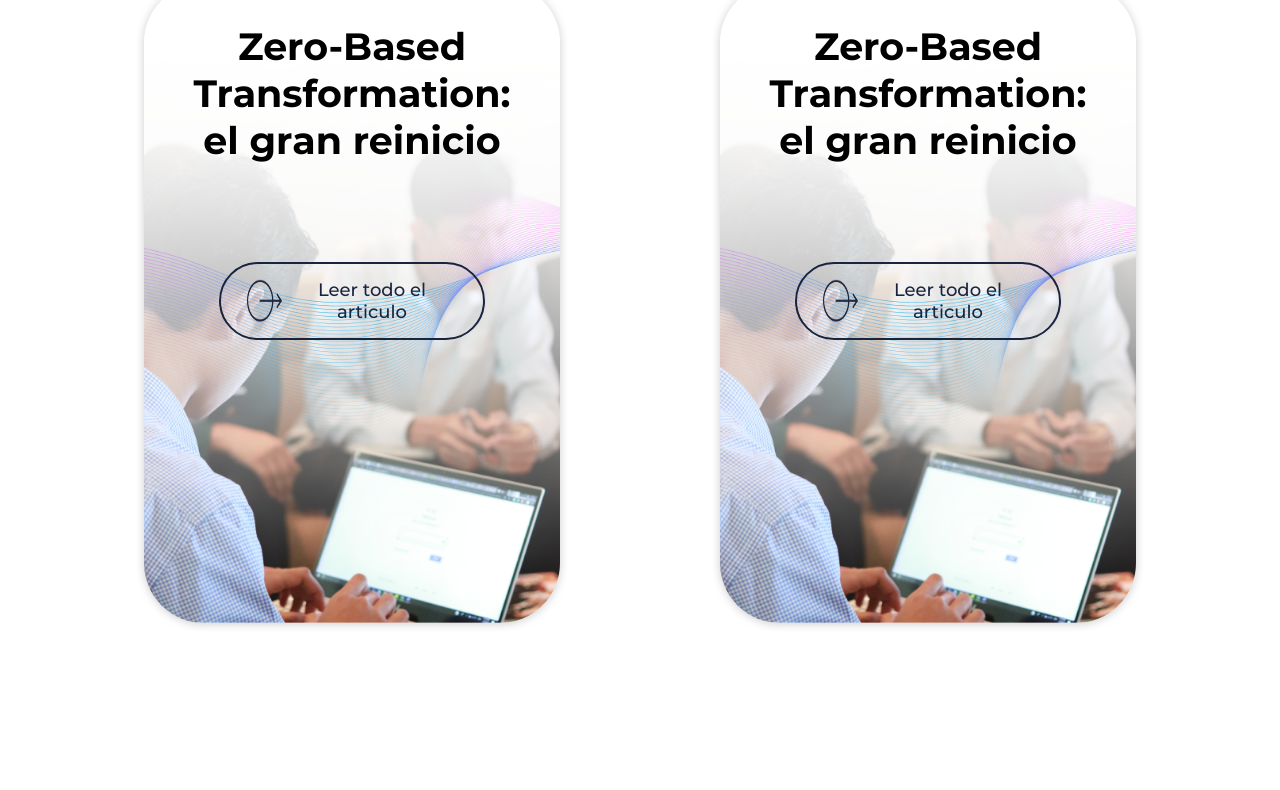
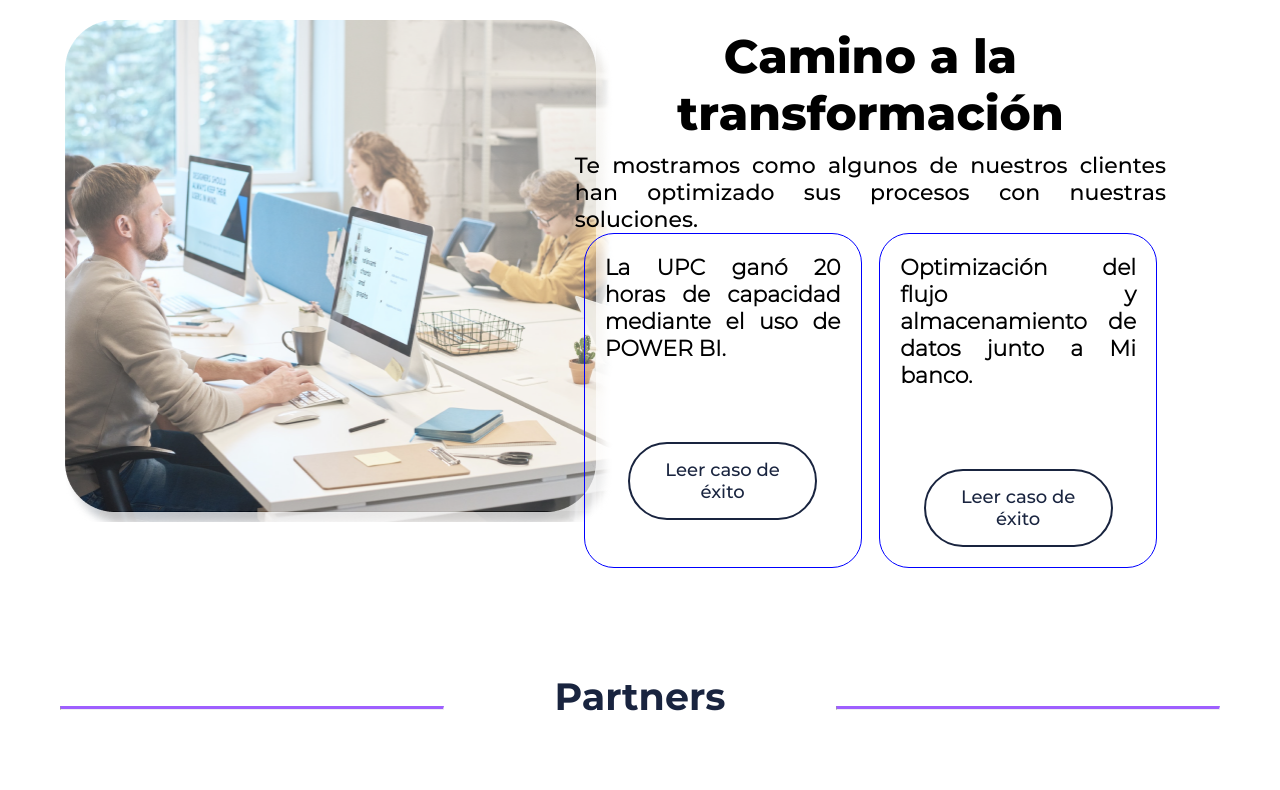
Before and after one commit to codegram11/zat.github.io, a plain HTML site: page index.html in a window 1280 px wide. Shown: the part 1727-2517 px from the top of the page. Drawn offline with nearby package versions, Linux system fonts and the light colour scheme.

Commit message:
Äctualizacion de web I

```diff
--- a/index.html
+++ b/index.html
@@ -5,6 +5,11 @@
     <meta http-equiv="X-UA-Compatible" content="IE=edge">
     <meta name="viewport" content="width=device-width, initial-scale=1.0">
     <link rel="stylesheet" href="https://cdnjs.cloudflare.com/ajax/libs/font-awesome/6.2.0/css/all.min.css">
+    <link rel='stylesheet' href='https://cdnjs.cloudflare.com/ajax/libs/OwlCarousel2/2.1.3/assets/owl.carousel.min.css'>
+    <link rel='stylesheet' href='https://cdnjs.cloudflare.com/ajax/libs/animate.css/3.5.2/animate.min.css'>
+
+    <link rel='stylesheet' href='https://cdnjs.cloudflare.com/ajax/libs/font-awesome/4.7.0/css/font-awesome.css'>
+
     <link rel="stylesheet" href="styles/styles.css">
     <title>ZAT</title>
 </head>
@@ -20,11 +25,11 @@
             </a>
             <ul>
                 <li><a href="#" class="active">Servicios</a></li>
-                <li><a href="#">Casos de exito</a></li>
+                <li><a href="#">Casos de éxito</a></li>
                 <li><a href="#">Recursos</a></li>
                 <li><a href="#">Nosotros</a></li>
             </ul>
-            <a href="#" class="contactbtn">Contacto <i class="fa-solid fa-arrow-trend-up"></i></a>
+            <a href="#" class="contactbtn">Contácto <i class="fa-solid fa-arrow-trend-up"></i></a>
 
         </nav>
         <div class="container-progressbar">
@@ -56,8 +61,46 @@
     </header>
 
     <div class="caja">
+        <h2>Efecto</h2>
 
     </div>
+
+    <section class="transformacion">
+        <div class="imagenleft">
+            <img src="img/camino a la transformacion.png" alt="">
+        </div>
+        <div class="textoRight">
+            <div class="headerTexto">
+                <h2>Camino a la transformación</h2>
+                <p>Te mostramos como algunos de nuestros clientes han optimizado sus procesos con nuestras soluciones.</p>
+            </div>
+            <div class="cards-trans">
+                <div class="card-trans">
+                    <h4>La UPC ganó 20 horas de
+                        capacidad mediante el
+                        uso de POWER BI.</h4>
+                    <a href="#">Leer caso de éxito</a>
+                </div>
+                <div class="card-trans">
+                    <h4>Optimización del flujo y
+                        almacenamiento de
+                        datos junto a Mi banco.</h4>
+                    <a href="#">Leer caso de éxito</a>
+                </div>
+            </div>
+        </div>
+    </section>
+
+    <section class="partners">
+            <hr class="new1">
+            <h3>Partners</h3>
+            <hr class="new1">
+            <div class="carousel-wrap">
+                <!-- CARRUSEL -->
+              </div>
+    </section>
+
+
 
 
     <section class="container-trab-junt">
@@ -66,14 +109,14 @@
                 <div class="contenido-card">
                     <h4 class="title-card">Zero-Based Transformation:
                         el gran reinicio</h4>
-                        <a href="#" class="link-card"> <img src="img/Botón Azul .png" width="40px" alt="">Leer todo el articulo</a>
+                    <a href="#" class="link-card"> <img src="img/Botón Azul .png" width="40px" alt="">Leer todo el articulo</a>
                 </div>
             </div>
             <div class="card">
                 <div class="contenido-card">
                     <h4 class="title-card">Zero-Based Transformation:
                         el gran reinicio</h4>
-                        <a href="#" class="link-card"> <img src="img/Botón Azul .png" width="40px" alt="">Leer todo el articulo</a>
+                    <a href="#" class="link-card"> <img src="img/Botón Azul .png" width="40px" alt="">Leer todo el articulo</a>
                 </div>
             </div>
         </div>
@@ -101,7 +144,8 @@
         </div>
     </footer>
 
-    <script src="https://kit.fontawesome.com/01ec590f46.js" crossorigin="anonymous"></script>
+
+    <script src='https://cdnjs.cloudflare.com/ajax/libs/jquery/2.2.2/jquery.min.js'></script>
     <script src="script/scroll.js"></script>
 </body>
 </html>
--- a/styles/styles.css
+++ b/styles/styles.css
@@ -213,6 +213,145 @@ vertical-align: middle;
     height: 100vh;
 }
 
+/* ----------------------------  */
+/* ----------------------------  */
+
+
+/* ----------------------------  */
+/* -[ Camino a la transformación ]- */
+/* ----------------------------  */
+
+/* ----------------------------  */
+/* ----------------------------  */
+
+.transformacion{
+    height: 100vh;
+    width: 90%;
+    margin: 0 auto;
+    display: flex;
+    flex-direction: row;
+    flex-wrap: nowrap;
+    align-items: center;
+    justify-content: space-between;
+
+}
+
+.imagenleft{
+    width: 40%;
+}
+
+.transformacion .imagenleft img{
+    width: 550px;
+    cursor: default;
+}
+
+.textoRight{
+    text-align: center;
+    padding: 5px 50px;
+    display: flex;
+    flex-direction: column;
+    flex-wrap: nowrap;
+    height: 500px;
+    width: 100%;
+    justify-content: space-between;
+    align-content: flex-start;
+}
+
+.transformacion .textoRight .headerTexto h2{
+    font-size: 47px;
+    font-family: Montserrat-extrabold;
+}
+
+.transformacion .textoRight .headerTexto p{
+    margin-top: 10px;
+    font-size: 22px;
+    font-family: Montserrat-medium;
+    text-align: justify;
+}
+
+.cards-trans{
+    width: 100%;
+    height: 350px;
+    display: flex;
+    flex-direction: row;
+    flex-wrap: nowrap;
+    justify-content: space-around;
+
+
+
+}
+
+.card-trans{
+    width: 47%;
+    border: 1px solid blue;
+    border-radius: 30px;
+    padding: 20px;
+    display: flex;
+    flex-direction: column;
+
+    align-items: center;
+    align-content: center;
+
+}
+
+.card-trans h4{
+    font-size: 22px;
+    font-family: Montserrat-light;
+    text-align: justify;
+}
+
+.card-trans a{
+    margin-top: 80px;
+    padding: 15px 25px;
+    font-size: 18px;
+    border: 2px solid #19243f;
+    color: #19243f;
+    border-radius: 50px;
+    display: flex;
+    justify-content: space-between;
+    align-content: center;
+    width:80%;
+    align-items: center;
+}
+
+
+
+
+
+/* ----------------------------  */
+/* ----------------------------  */
+
+
+/* ----------------------------  */
+/* -[ SLIDER PARTNERS ]- */
+/* ----------------------------  */
+.partners{
+    display: inline-block;
+    width: 100%;
+    text-align: center;
+}
+
+.partners h3{
+    font-family: Montserrat-bold;
+    font-size: 38px;
+    color: #19243f;;
+    width: 30%;
+    display: inline-block;
+}
+hr.new1 {
+    background: #9E5FFF;
+    border-top: 3px solid #9E5FFF;
+    width: 30%;
+    display: inline-block;
+
+  }
+
+
+
+
+
+
+
 
 
 /* ----------------------------  */
@@ -225,9 +364,12 @@ vertical-align: middle;
 .cards{
     width: 90%;
     display: flex;
-    justify-content: center;
+    margin: 0 auto;
     font-family: Montserrat-regular;
-    margin: 30px auto;
+    flex-direction: row;
+    flex-wrap: nowrap;
+    justify-content: space-around;
+    align-items: center;
 }
 .card{
     width: 40%; /* Ancho de la tarjeta */
@@ -237,12 +379,12 @@ vertical-align: middle;
     box-shadow: 0px 1px 10px rgba(0, 0, 0, 0.2 ) ;
     cursor: default;
     transition: all 400ms ease;
-    position: relative;
-    text-align: center;
     background: url(../img/Articulo1.png) no-repeat;
     background-size: cover;
     background-position: center center;
     height: 80vh; /* alto de la tarjeta */
+    display: flex;
+    align-items: center;
 
 }
 .card:hover{
@@ -251,13 +393,13 @@ vertical-align: middle;
 }
 
 .contenido-card {
+    margin: 0 auto;
     width: 80%;
     height: 90%;
-    margin: 20px auto;
     display: flex;
     justify-content: center;
+    text-align: center;
     position: relative;
-
 
 }
 
@@ -270,15 +412,17 @@ vertical-align: middle;
 
 .link-card{
     position: absolute;
-    top: 45%;
+    top: 55%;
     padding: 15px 25px;
     font-size: 18px;
     border: 2px solid #19243f;
     color: #19243f;
     border-radius: 50px;
     display: flex;
-    justify-content: space-evenly;
+    justify-content: space-between;
+    align-content: center;
     width:80%;
+    align-items: center;
 
 }
 
@@ -342,6 +486,7 @@ vertical-align: middle;
     background: rgb(158,95,255);
     background: linear-gradient(164deg, rgba(158,95,255,1) 0%, rgba(0,173,243,1) 100%);
     transition: all 400ms ease;
+    border: 2px solid #fff;
 
 }
  /* ----------------------------  */
@@ -409,7 +554,6 @@ hr{
 
     .link-card{
         font-size: 16px;
-        width:90%;
     }
 
     .link-card img{
@@ -543,14 +687,12 @@ hr{
         height: auto;
         font-family: Montserrat-regular;
         margin: 0 auto;
-
     }
 
     .card{
         width: 50%; /* Ancho de la tarjeta */
         margin: 40px;
         height: 60vh; /* alto de la tarjeta */
-        width: 50%;
         margin: 0 auto;
         margin-top: 50px;
     }
```
Also changed, not shown: script/scroll.js (line endings or trailing spaces).
